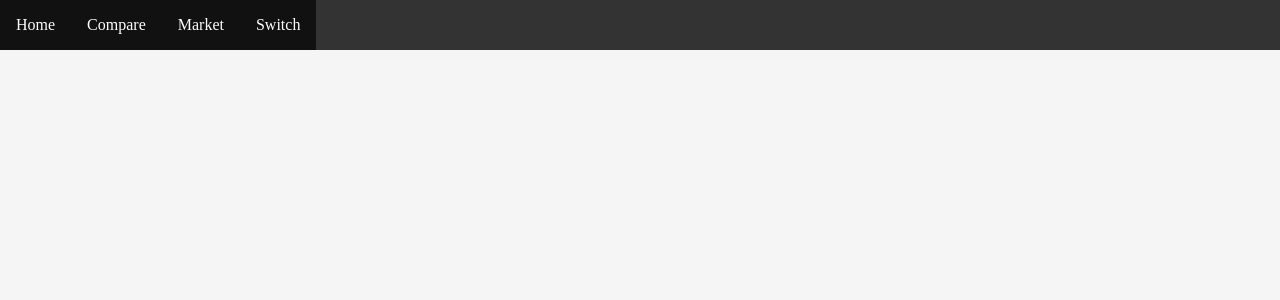
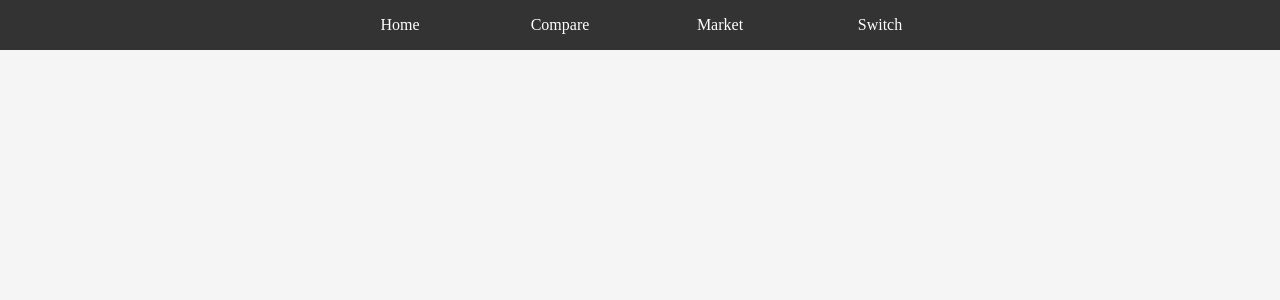
Before and after one commit to Towny1996/Natwest.Hacktahon.UI, an Angular app: page /dashboard in a window 1280 px wide. Shown: the top 300 px of the page. Built offline with nearby package versions, Linux system fonts and the light colour scheme.

Commit message:
crap scss

```diff
--- a/src/app/@Components/nav/nav.component.scss
+++ b/src/app/@Components/nav/nav.component.scss
@@ -1,19 +1,26 @@
 header {
+  background-color: #333333;
     ul {
         list-style-type: none;
-        margin: 0;
+        width: 50%;
+        margin: auto;
         padding: 0;
         overflow: hidden;
-        background-color: #333333;
+        display: flex;
       }
 
       li {
+        flex: 1;
         float: left;
         display: block;
         color: white;
         text-align: center;
         padding: 16px;
         text-decoration: none;
+      }
+
+      li:hover {
         background-color: #111111;
+        cursor: pointer;
       }
 }
```
